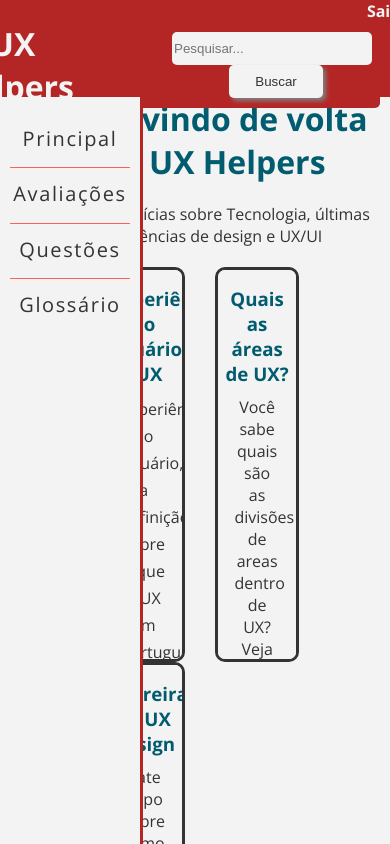
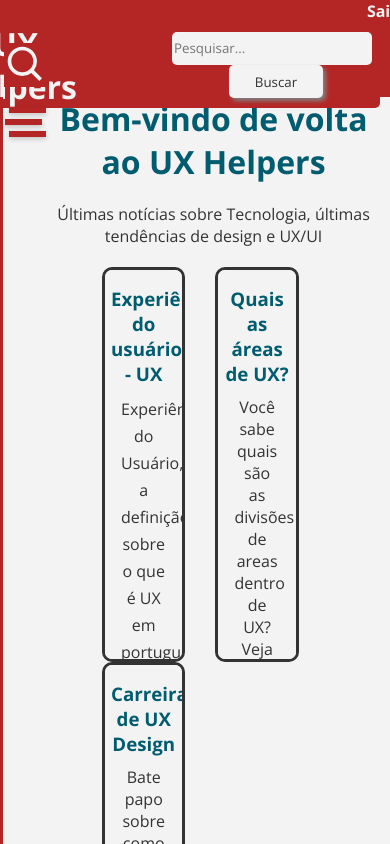
Before and after one commit to FatecFranca/DSM-G03-PI3-2022-1, a React (Create React App) app in the folder front-end/: page /home in a window 390 px wide. Shown: the top 844 px of the page. Built offline with nearby package versions, Linux system fonts and the light colour scheme.

Commit message:
menu hamburguer

```diff
--- a/front-end/src/components/Menu/Menu.css
+++ b/front-end/src/components/Menu/Menu.css
@@ -48,3 +48,117 @@
     color: var(--cor-secundaria);
     text-decoration: underline;
 }
+
+.icon{
+    display: none;
+}
+
+@media screen and (max-width: 1020px) {
+
+
+    *{
+        margin: 0;
+        box-sizing: border-box;
+        font-family: 'Open Sans', sans-serif;
+    }
+
+    .icon{
+        display: flex;
+        position: absolute;
+        z-index: 4;
+        left: 1%;
+        width: fit-content;
+        height: 44px;
+        cursor: pointer;
+    }
+/* traço central */
+    .hamburguer{
+        top: 50%;
+        margin-left: 5px;
+        width: 37px;
+        height: 6px;
+        background: var(--cor-secundaria);
+        position: absolute;
+        box-shadow: 0 2px 5px rgba(0,0,0,0.2);
+        transition: 0.5s;
+    }
+/* traço superior*/
+    .hamburguer::before{
+        top: -12px;
+        left: 10%;
+        content: '';
+        position: absolute;
+        width: 37px;
+        height: 6px;
+        background-color: var(--cor-secundaria);
+        box-shadow: 0 2px 5px rgba(0,0,0,0.2);
+        transition: 0.5s;
+    }
+/* traço inferior*/
+    .hamburguer::after{
+        top: 12px;
+        left: 10%;
+        content: '';
+        position: absolute;
+        width: 37px;
+        height: 6px;
+        background-color: var(--cor-secundaria);
+        box-shadow: 0 2px 5px rgba(0,0,0,0.2);
+        transition: 0.5s;
+    }
+
+    .list{
+        display: flex;
+        flex-direction: column;
+        left: 1%;
+        margin: 45px 0 0;
+        flex-wrap: nowrap;
+        color: white;
+        font: 1.2rem;
+        font-weight: 700;
+    }
+
+    .list .listItems{
+        padding: 0;
+        list-style: none;
+    }
+
+    .list .listItems li{
+        margin: 2px 8px;
+        cursor: pointer;
+    }
+
+    .list .listItems li:hover{
+        font-weight: 800;
+    }
+
+    .icon.iconActive .hamburguer{
+        background-color: transparent;
+        box-shadow: 0 2px 5px transparent;
+    }
+
+    .icon.iconActive .hamburguer::after{
+        top: 0;
+        background-color: --var(--cor-secundaria);
+        transform: rotate(225deg);
+
+    }
+
+    .icon.iconActive .hamburguer::before{
+        top: 0;
+        background-color: --var(--cor-secundaria);
+        transform: rotate(135deg);
+
+    }
+
+    .menu.menuOpen{
+        width: 150px;
+        height: 100vh;
+        box-shadow: 10px 0px 69px 0px rgba(0,0,0,0.59);
+    }
+
+    .menu.menuClose{
+        display: none;
+        width: 0;
+    }
+}
--- a/front-end/src/components/Menu/Menu.js
+++ b/front-end/src/components/Menu/Menu.js
@@ -2,16 +2,39 @@
 import './Menu.css';
 import '../Components.css'
 
+import { useState } from 'react';
+
+
+
+
+
+
 function Menu() {
+
+    const [active, setMode] = useState(false);
+
+    const ToggleMode = () =>{
+        setMode(!active)
+
+    }
+
     return (
-        <aside class="menu">
-            <ul>
-                <li class="topo"><Link to="/home" class="menuitem">Principal</Link></li>
-                <li><Link to="/avaliacoes" class="menuitem">Avaliações</Link></li>
-                <li><Link to="/questoes" class="menuitem">Questões</Link></li>
-                <li><Link to="/glossario" class="menuitem">Glossário</Link></li>
-            </ul>
-        </aside>
+        <div class="menu">
+            <div className={active ? 'icon iconActive' : 'icon'} onClick={ToggleMode}>
+                <div className='hamburguer hamburguerIcon'></div>
+            </div>
+            <div className={active ? 'menu menuOpen' : 'menu menuClose'}>
+                <div className='list'>
+                    <ul className='listItems'>
+                        <li class="topo"><Link to="/home" class="menuitem">Principal</Link></li>
+                        <li><Link to="/avaliacoes" class="menuitem">Avaliações</Link></li>
+                        <li><Link to="/questoes" class="menuitem">Questões</Link></li>
+                        <li><Link to="/glossario" class="menuitem">Glossário</Link></li>
+                    </ul>
+                </div>
+            </div>
+        </div>
+
     )
 }
 export default Menu
```
